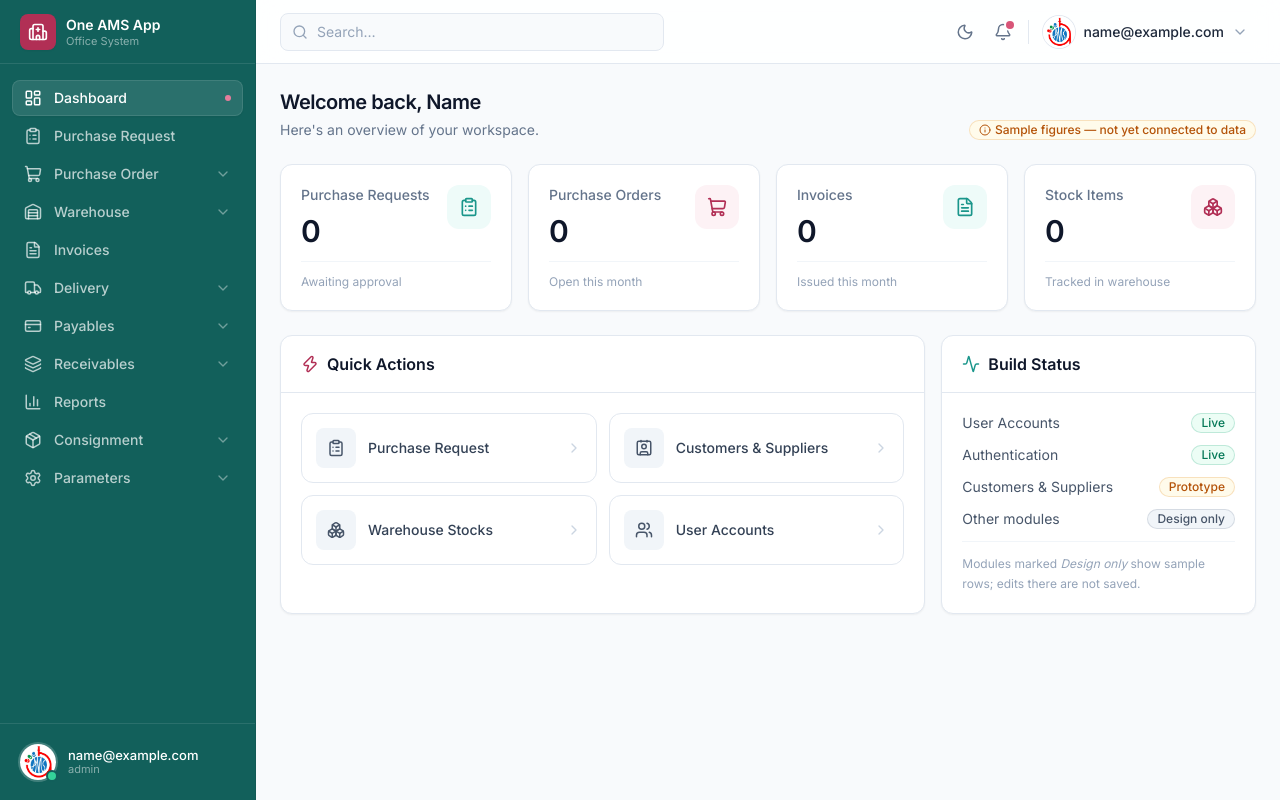
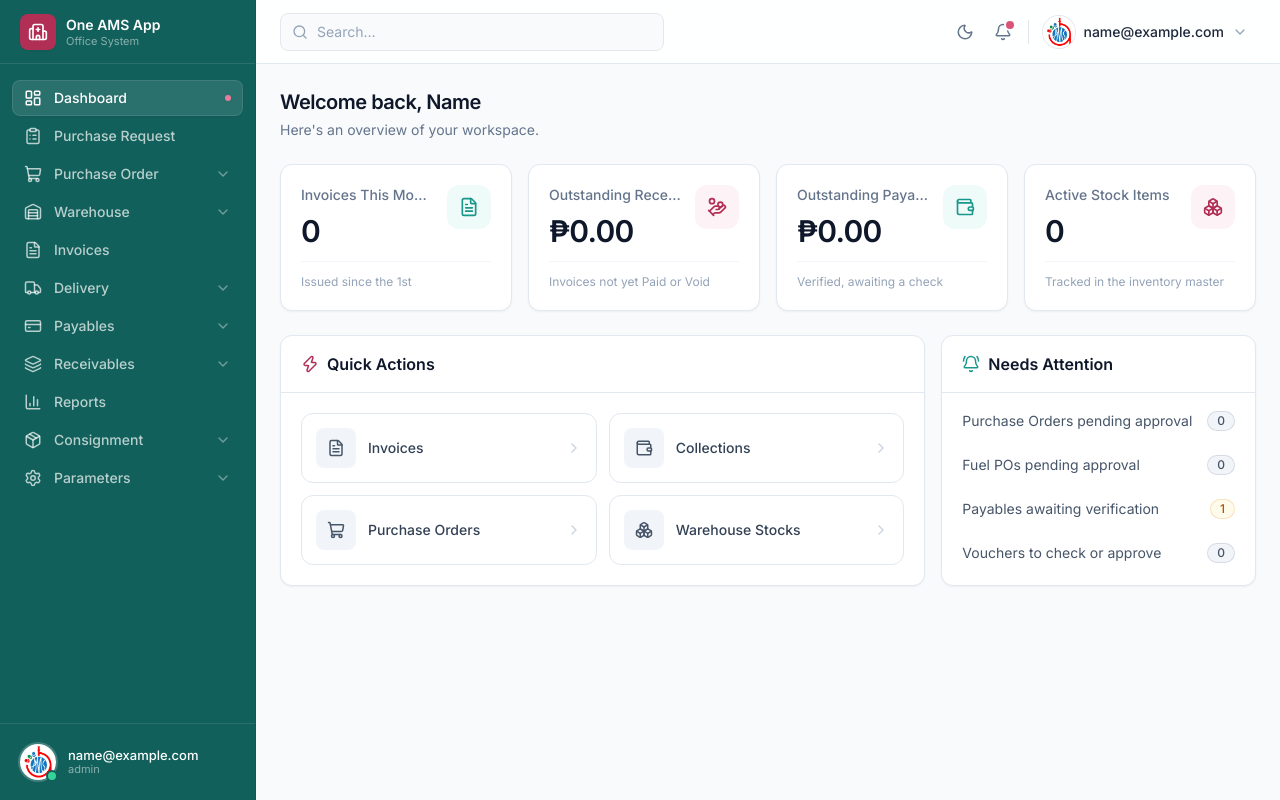
Before and after one commit to DominicOAMS/OFFICE-SYSTEM, a Flask app: page /dashboard in a window 1280 px wide. Run offline with Flask 3, Linux system fonts and the light colour scheme; the visitor is signed in with stand-in values (Sample User, id 1); data that the repository does not hold is empty; parts of the project's set-up code (start-up, migrations or seed data) failed here and were passed over; some libraries are stand-ins or nearby versions.

Commit message:
Connect the Dashboard to the database
The dashboard was still showing hand-written placeholder data from early in the project
(zeroed-out stat cards, a "Build Status" panel calling Customers/Suppliers a "Prototype"
and everything else "Design only" - stale the moment the first real module shipped).

app/dashboard_stats.py computes real numbers with targeted COUNT/SUM queries (not each
module's list_X(limit=None) - fine for a one-off Reports export, too much for a page that
loads on every navigation): invoices issued this month, total outstanding receivables/
payables, active stock items. The stale "Build Status" panel is replaced with "Needs
Attention" - real actionable counts (POs and Fuel POs pending approval, payables awaiting
verification, vouchers to check/approve) that link straight to the relevant list, filtered
by nothing yet but landing on the right page.

Also fixed a dead link caught along the way: Quick Actions pointed at
"parameters_business_partners", a slug that doesn't exist in nav.py (Customers and
Suppliers were split into separate pages at some point and this never got updated) - now
points at Invoices/Collections/Purchase Orders/Warehouse Stocks instead.

Co-Authored-By: Claude Sonnet 5 <noreply@anthropic.com>

```diff
--- /dev/null
+++ b/app/dashboard_stats.py
@@ -0,0 +1,79 @@
+"""Dashboard stats - real numbers pulled straight from the database.
+
+Not a `_repo.py` for one table - this reads a handful of aggregate numbers across every
+module for the landing page, which loads on every login/navigation, so it uses targeted
+COUNT/SUM queries rather than reusing each module's big `list_X(limit=None)` fetch-everything
+functions (fine for a one-off Reports export click, too much for a page that loads
+constantly).
+"""
+from datetime import date
+
+from .db import get_connection
+
+
+def get_dashboard_stats():
+    conn = get_connection()
+    try:
+        with conn.cursor() as cur:
+            month_start = date.today().replace(day=1)
+
+            cur.execute(
+                "SELECT COUNT(*) AS n FROM tbl_invoices "
+                "WHERE isDeleted = 0 AND invoiceDate >= %s",
+                (month_start,),
+            )
+            invoices_this_month = cur.fetchone()["n"]
+
+            cur.execute(
+                "SELECT COALESCE(SUM(totalAmount), 0) AS n FROM tbl_invoices "
+                "WHERE isDeleted = 0 AND status NOT IN ('Paid', 'Void')"
+            )
+            outstanding_receivables = cur.fetchone()["n"]
+
+            cur.execute(
+                "SELECT COALESCE(SUM(netAmount), 0) AS n FROM tbl_account_payables "
+                "WHERE isDeleted = 0 AND status = 'Verified'"
+            )
+            outstanding_payables = cur.fetchone()["n"]
+
+            cur.execute(
+                "SELECT COUNT(*) AS n FROM tbl_inventory_items WHERE isDeleted = 0 AND status = 'AC'"
+            )
+            active_stock_items = cur.fetchone()["n"]
+
+            cur.execute(
+                "SELECT COUNT(*) AS n FROM tbl_purchase_orders "
+                "WHERE isDeleted = 0 AND status = 'Pending Approval'"
+            )
+            pos_pending_approval = cur.fetchone()["n"]
+
+            cur.execute(
+                "SELECT COUNT(*) AS n FROM tbl_fuel_pos "
+                "WHERE isDeleted = 0 AND status = 'Pending Approval'"
+            )
+            fuel_pos_pending_approval = cur.fetchone()["n"]
+
+            cur.execute(
+                "SELECT COUNT(*) AS n FROM tbl_account_payables "
+                "WHERE isDeleted = 0 AND status = 'Created'"
+            )
+            payables_to_verify = cur.fetchone()["n"]
+
+            cur.execute(
+                "SELECT COUNT(*) AS n FROM tbl_check_vouchers "
+                "WHERE isDeleted = 0 AND status IN ('Prepared', 'Checked')"
+            )
+            vouchers_to_process = cur.fetchone()["n"]
+
+            return {
+                "invoices_this_month": invoices_this_month,
+                "outstanding_receivables": outstanding_receivables,
+                "outstanding_payables": outstanding_payables,
+                "active_stock_items": active_stock_items,
+                "pos_pending_approval": pos_pending_approval,
+                "fuel_pos_pending_approval": fuel_pos_pending_approval,
+                "payables_to_verify": payables_to_verify,
+                "vouchers_to_process": vouchers_to_process,
+            }
+    finally:
+        conn.close()
--- a/app/routes.py
+++ b/app/routes.py
@@ -25,6 +25,7 @@ from . import (
     check_vouchers_repo,
     collections_repo,
     customers_repo,
+    dashboard_stats,
     fuel_approvers_repo,
     fuel_po_repo,
     fuel_prices_repo,
@@ -128,7 +129,7 @@ def change_password():
 @main_bp.route("/dashboard")
 @login_required
 def dashboard():
-    return render_template("dashboard.html")
+    return render_template("dashboard.html", stats=dashboard_stats.get_dashboard_stats())
 
 
 def _parse_customer_form():
--- a/app/templates/dashboard.html
+++ b/app/templates/dashboard.html
@@ -15,21 +15,17 @@
                 Here's an overview of your workspace.
             </p>
         </div>
-        <span class="badge badge-warning">
-            <i data-lucide="info" class="h-3 w-3"></i>
-            Sample figures &mdash; not yet connected to data
-        </span>
     </div>
 
     <!-- Stat cards -->
     <div class="grid grid-cols-1 gap-4 sm:grid-cols-2 xl:grid-cols-4">
-        {% set stats = [
-            ('Purchase Requests', '0', 'clipboard-list', 'brand',  'Awaiting approval'),
-            ('Purchase Orders',   '0', 'shopping-cart',  'accent', 'Open this month'),
-            ('Invoices',          '0', 'file-text',      'brand',  'Issued this month'),
-            ('Stock Items',       '0', 'boxes',          'accent', 'Tracked in warehouse')
+        {% set stat_cards = [
+            ('Invoices This Month', stats.invoices_this_month|string, 'file-text', 'brand', 'Issued since the 1st'),
+            ('Outstanding Receivables', '₱' + '{:,.2f}'.format(stats.outstanding_receivables), 'hand-coins', 'accent', 'Invoices not yet Paid or Void'),
+            ('Outstanding Payables', '₱' + '{:,.2f}'.format(stats.outstanding_payables), 'wallet', 'brand', 'Verified, awaiting a check'),
+            ('Active Stock Items', stats.active_stock_items|string, 'boxes', 'accent', 'Tracked in the inventory master')
         ] %}
-        {% for label, value, icon, tone, caption in stats %}
+        {% for label, value, icon, tone, caption in stat_cards %}
         <div class="card p-5 transition hover:shadow-md">
             <div class="flex items-start justify-between gap-3">
                 <div class="min-w-0">
@@ -61,10 +57,10 @@
             </div>
             <div class="grid grid-cols-1 gap-3 p-5 sm:grid-cols-2">
                 {% set actions = [
-                    ('Purchase Request',      'clipboard-list', 'purchase_request'),
-                    ('Customers & Suppliers', 'contact',        'parameters_business_partners'),
-                    ('Warehouse Stocks',      'boxes',          'warehouse_stocks'),
-                    ('User Accounts',         'users',          'parameters_users')
+                    ('Invoices',         'file-text', 'invoice_invoices'),
+                    ('Collections',      'wallet',    'receivables_collections'),
+                    ('Purchase Orders',  'shopping-cart', 'purchase_order_orders'),
+                    ('Warehouse Stocks', 'boxes',     'warehouse_stocks')
                 ] %}
                 {% for label, icon, slug in actions %}
                 <a href="{{ url_for('main.page', slug=slug) }}"
@@ -84,31 +80,29 @@
             </div>
         </div>
 
-        <!-- Build status -->
+        <!-- Needs attention -->
         <div class="card">
             <div class="card-header">
                 <h2 class="card-title">
-                    <i data-lucide="activity" class="h-[18px] w-[18px] text-brand-600 dark:text-brand-400"></i>
-                    Build Status
+                    <i data-lucide="bell-ring" class="h-[18px] w-[18px] text-brand-600 dark:text-brand-400"></i>
+                    Needs Attention
                 </h2>
             </div>
-            <div class="space-y-3 p-5">
-                {% set modules = [
-                    ('User Accounts',         'Live',         'success'),
-                    ('Authentication',        'Live',         'success'),
-                    ('Customers & Suppliers', 'Prototype',    'warning'),
-                    ('Other modules',         'Design only',  'slate')
+            <div class="space-y-1 p-2">
+                {% set attention_items = [
+                    ('Purchase Orders pending approval', stats.pos_pending_approval, 'purchase_order_orders'),
+                    ('Fuel POs pending approval', stats.fuel_pos_pending_approval, 'purchase_order_fuel'),
+                    ('Payables awaiting verification', stats.payables_to_verify, 'payables_po'),
+                    ('Vouchers to check or approve', stats.vouchers_to_process, 'payables_vouchers')
                 ] %}
-                {% for name, state, tone in modules %}
-                <div class="flex items-center justify-between gap-3">
-                    <span class="min-w-0 truncate text-sm text-slate-600 dark:text-slate-300">{{ name }}</span>
-                    <span class="badge badge-{{ tone }} shrink-0">{{ state }}</span>
-                </div>
+                {% for label, count, slug in attention_items %}
+                <a href="{{ url_for('main.page', slug=slug) }}"
+                   class="flex items-center justify-between gap-3 rounded-lg px-3 py-2.5 text-sm transition
+                          hover:bg-slate-50 dark:hover:bg-slate-800/50">
+                    <span class="min-w-0 truncate text-slate-600 dark:text-slate-300">{{ label }}</span>
+                    <span class="badge {{ 'badge-warning' if count else 'badge-slate' }} shrink-0">{{ count }}</span>
+                </a>
                 {% endfor %}
-
-                <p class="border-t border-slate-100 pt-3 text-xs leading-relaxed text-slate-400 dark:border-slate-800 dark:text-slate-500">
-                    Modules marked <em>Design only</em> show sample rows; edits there are not saved.
-                </p>
             </div>
         </div>
     </div>
```
